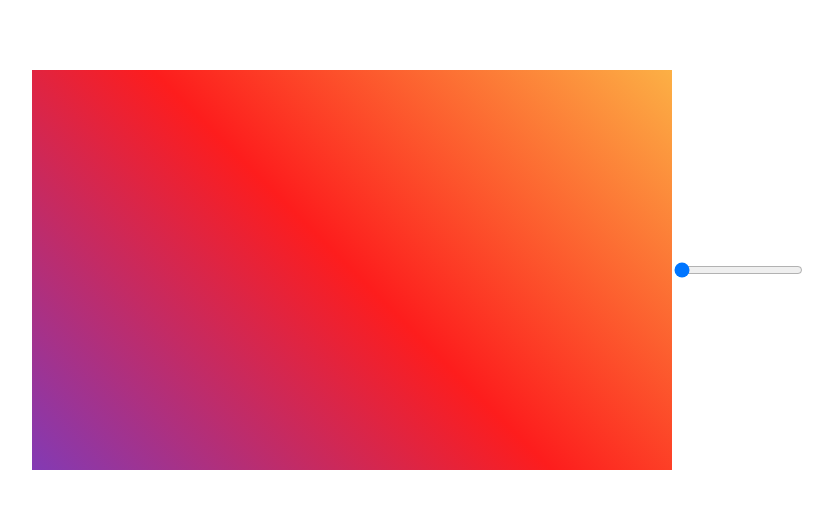
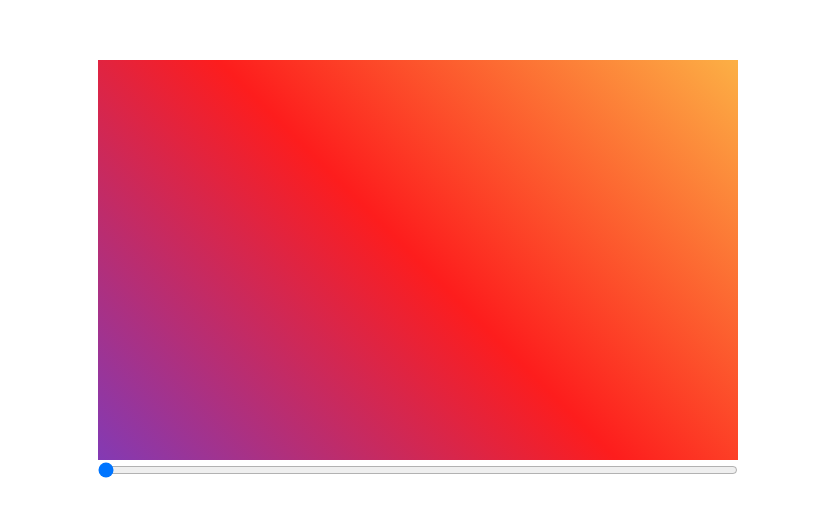
Before and after one commit to grzegorzxpatyk/border-radius-previewer, a plain HTML site: page index.html in a window 1280 px wide. Shown: the part 130-646 px from the top of the page, without its empty margins (222-1055 px from the left). Drawn offline with Linux system fonts and the light colour scheme.

Commit message:
fix flexbox styling and match the slider width with the previewer

```diff
--- a/style.css
+++ b/style.css
@@ -5,6 +5,7 @@ body {
     height: 100vh;
     width: 100vw;
     display: flex;
+    flex-direction: column;
     justify-content: center;
     align-items: center;
 }
@@ -20,3 +21,7 @@ body {
         rgba(252, 176, 69, 1) 100%
     );
 }
+
+#border-radius-slider {
+    width: 50%;
+}
```
